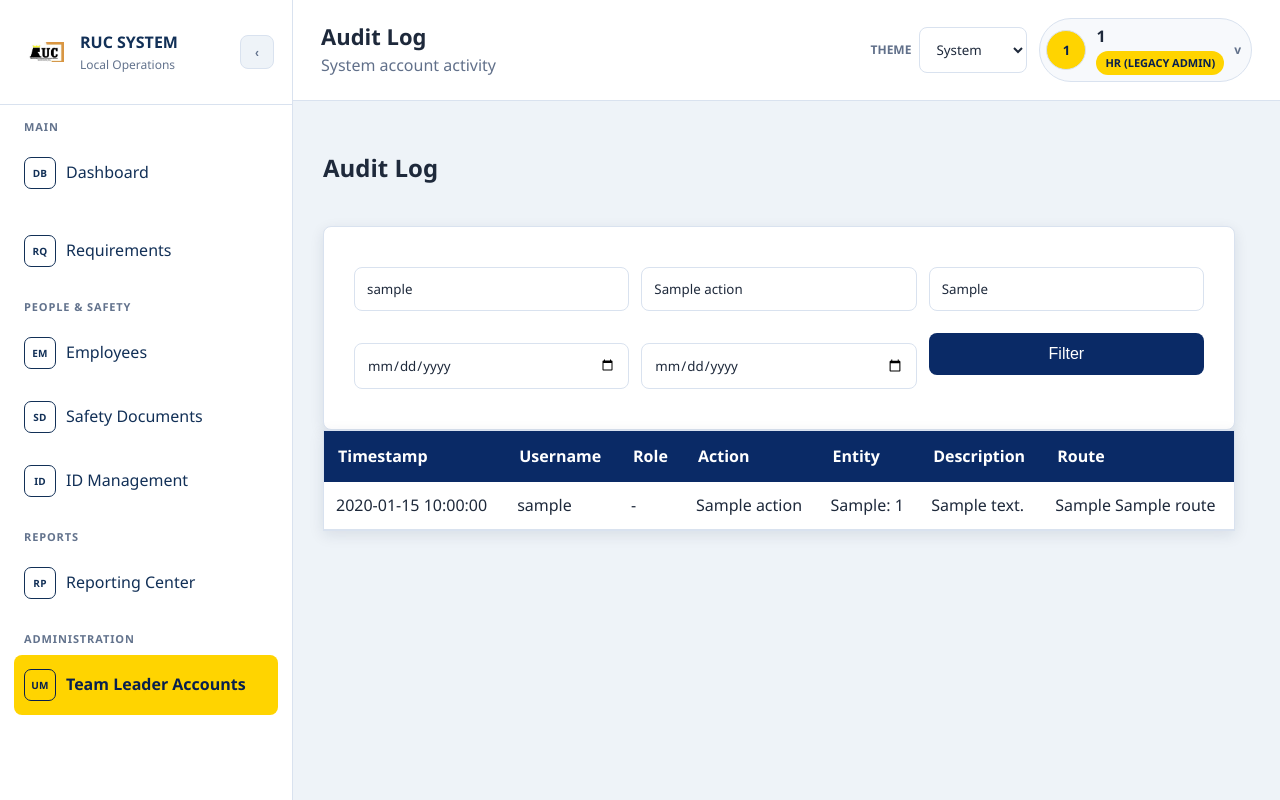
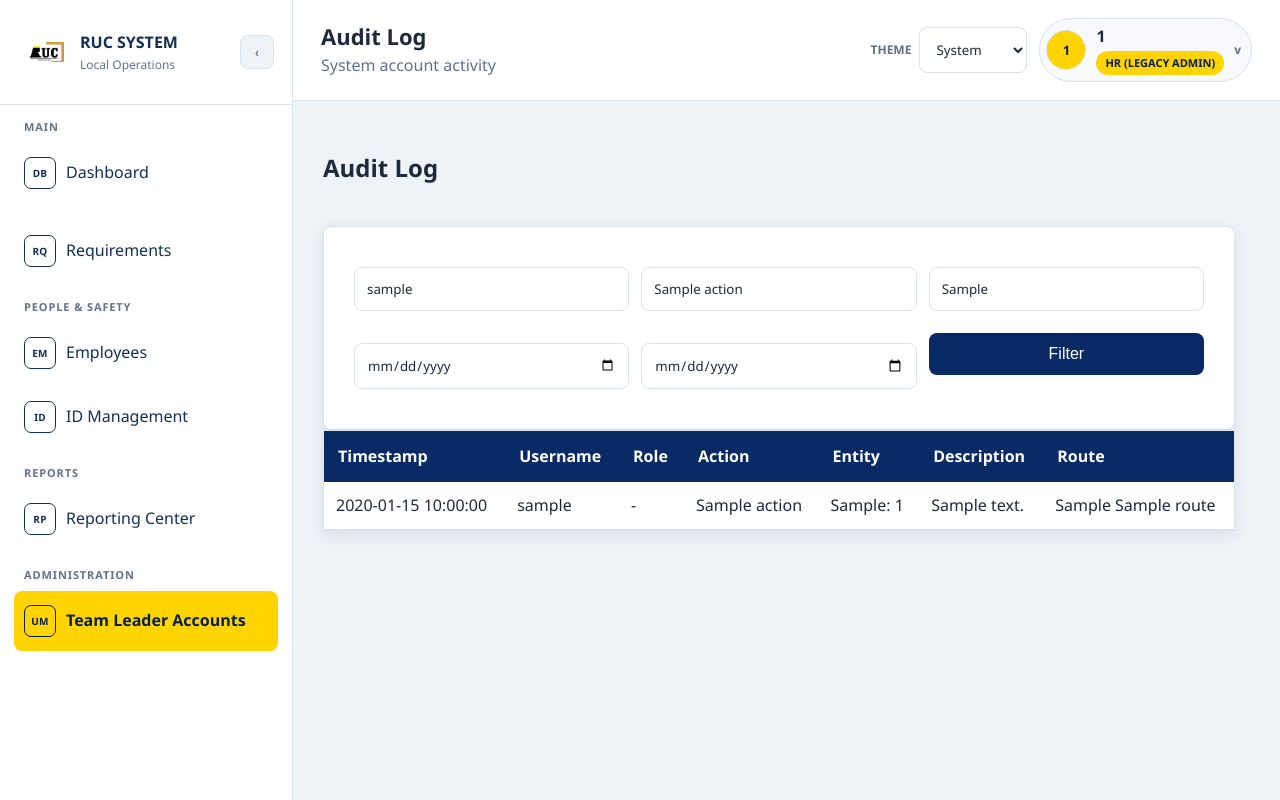
Before and after one commit to sintimjnr/ruc-system, a Flask app: template templates/audit_logs.html in a window 1280 px wide. Run offline with Flask 3, Linux system fonts and the light colour scheme; the visitor is signed in with stand-in values (Sample User, id 1); the template is opened without the code that fills it: most values are stand-ins (such as "Sample title", 1, 10 or a date in 2020); some libraries are stand-ins or nearby versions.

Commit message:
Remove Safety Documents from sidebar (#2)
Remove only the two Safety Documents navigation entries. Keep the Safety Documents route, uploads, database records, and Requirements Add/Renew workflow unchanged.

```diff
--- a/templates/partials/sidebar.html
+++ b/templates/partials/sidebar.html
@@ -93,11 +93,6 @@
         <a class="nav-link {% if shell_active_module == 'employees' %}is-active{% endif %}" href="{{ url_for('search') }}" title="Employees">
           <span class="nav-icon">EM</span><span class="nav-text">Employees</span>
         </a>
-        {% if can('manage_safety') %}
-          <a class="nav-link {% if shell_active_module == 'safety_documents' %}is-active{% endif %}" href="{{ url_for('safety_documents') }}" title="Safety Documents">
-            <span class="nav-icon">SD</span><span class="nav-text">Safety Documents</span>
-          </a>
-        {% endif %}
         {% if can('generate_ids') %}
           <a class="nav-link {% if shell_active_module == 'id_management' %}is-active{% endif %}" href="{{ url_for('id_generator') }}" title="ID Management">
             <span class="nav-icon">ID</span><span class="nav-text">ID Management</span>
@@ -186,11 +181,6 @@
             <span class="nav-icon">AS</span><span class="nav-text">Assignments</span>
           </a>
         {% endif %}
-        {% if can('manage_safety') %}
-          <a class="nav-link {% if shell_active_module == 'safety_documents' %}is-active{% endif %}" href="{{ url_for('safety_documents') }}" title="Safety Documents">
-            <span class="nav-icon">SD</span><span class="nav-text">Safety Documents</span>
-          </a>
-        {% endif %}
         {% if can('generate_ids') %}
           <a class="nav-link {% if shell_active_module == 'id_management' %}is-active{% endif %}" href="{{ url_for('id_generator') }}" title="ID Management">
             <span class="nav-icon">ID</span><span class="nav-text">ID Management</span>
```
